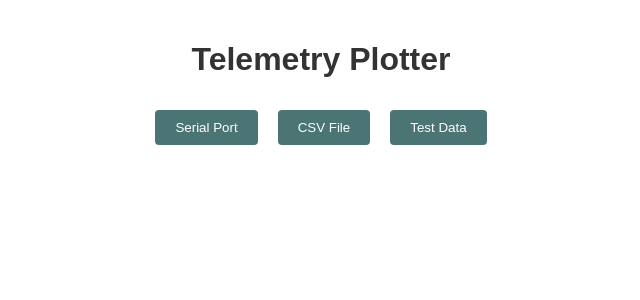
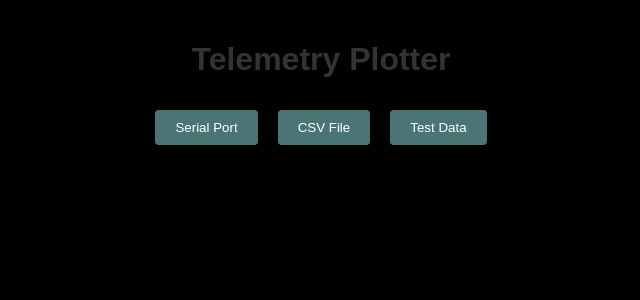
Before and after one commit to pashyatidar/AvionicsJr, a React (Create React App) app in the folder Telemetry Plotter/frontend/: page / in a window 1280 px wide. Shown: the top 300 px of the page, without its empty margins (319-959 px from the left). Built offline with nearby package versions, Linux system fonts and the light colour scheme.

Commit message:
Update index.css

```diff
--- a/Telemetry Plotter/frontend/src/index.css
+++ b/Telemetry Plotter/frontend/src/index.css
@@ -1,3 +1,14 @@
+body {
+  background-color: black;
+  color: white; /* makes all text readable */
+  margin: 0;
+  font-family: Arial, sans-serif;
+}
+
+canvas {
+  background-color: black !important; /* ensures canvas matches */
+}
+
 body {
   margin: 0;
   font-family: Arial, sans-serif;
```
